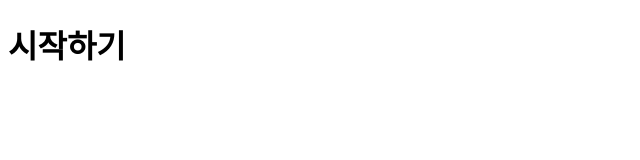
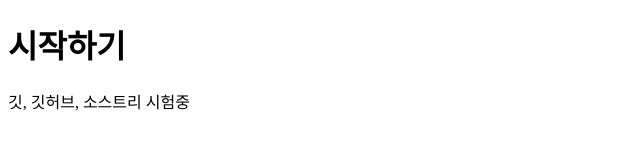
Before and after one commit to hj-shin-github/git-ex-shin, a plain HTML site: page index.html in a window 1280 px wide. Shown: the whole page, without its empty margins (0-640 px from the left). Drawn offline with Linux system fonts and the light colour scheme.

Commit message:
기능목록 추가

```diff
--- a/index.html
+++ b/index.html
@@ -8,6 +8,7 @@
 </head>
 <body>
     <h1>시작하기</h1>
+    <div> 깃, 깃허브, 소스트리 시험중</div>
 
 </body>
 </html>
```
Also changed, not shown: 1 other file.
